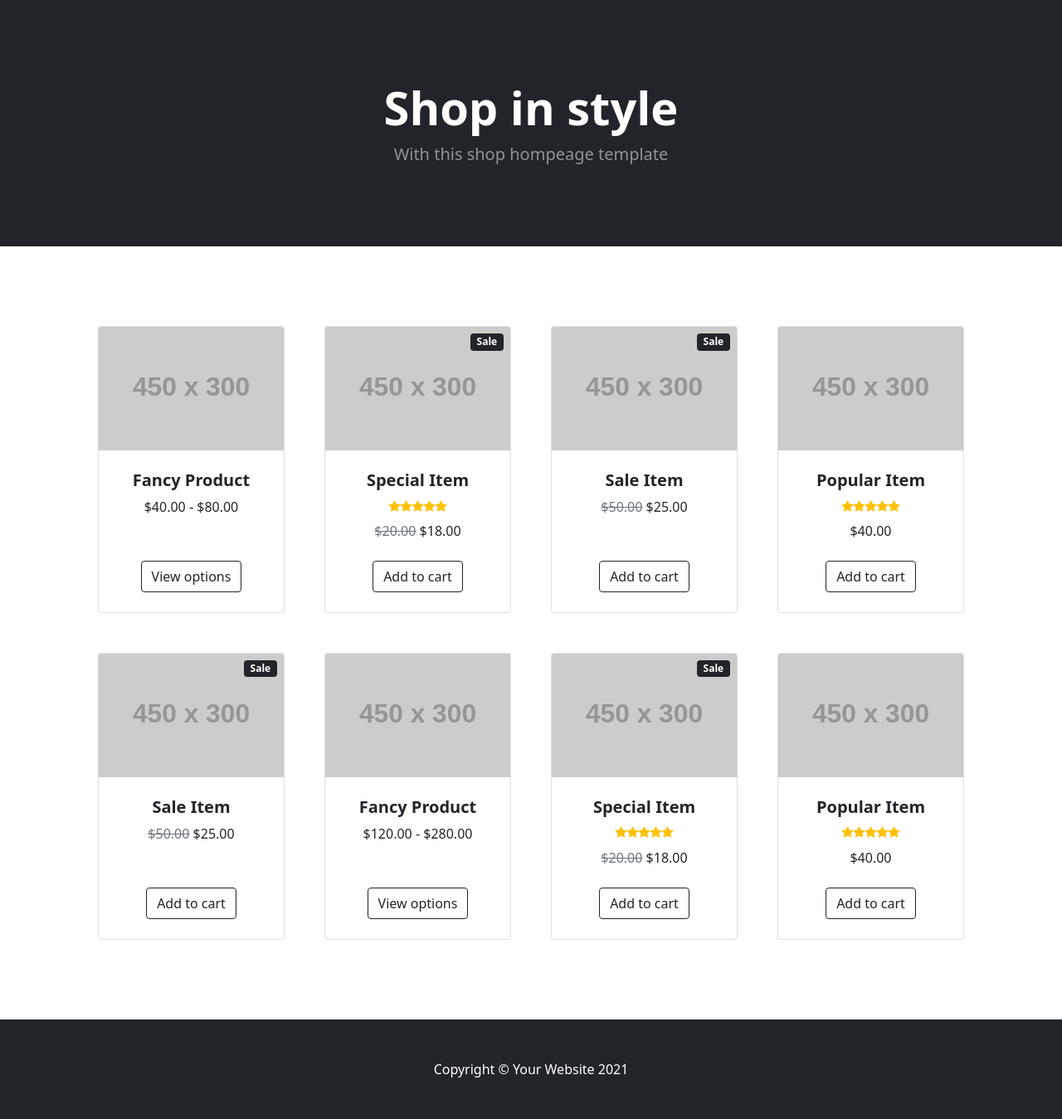
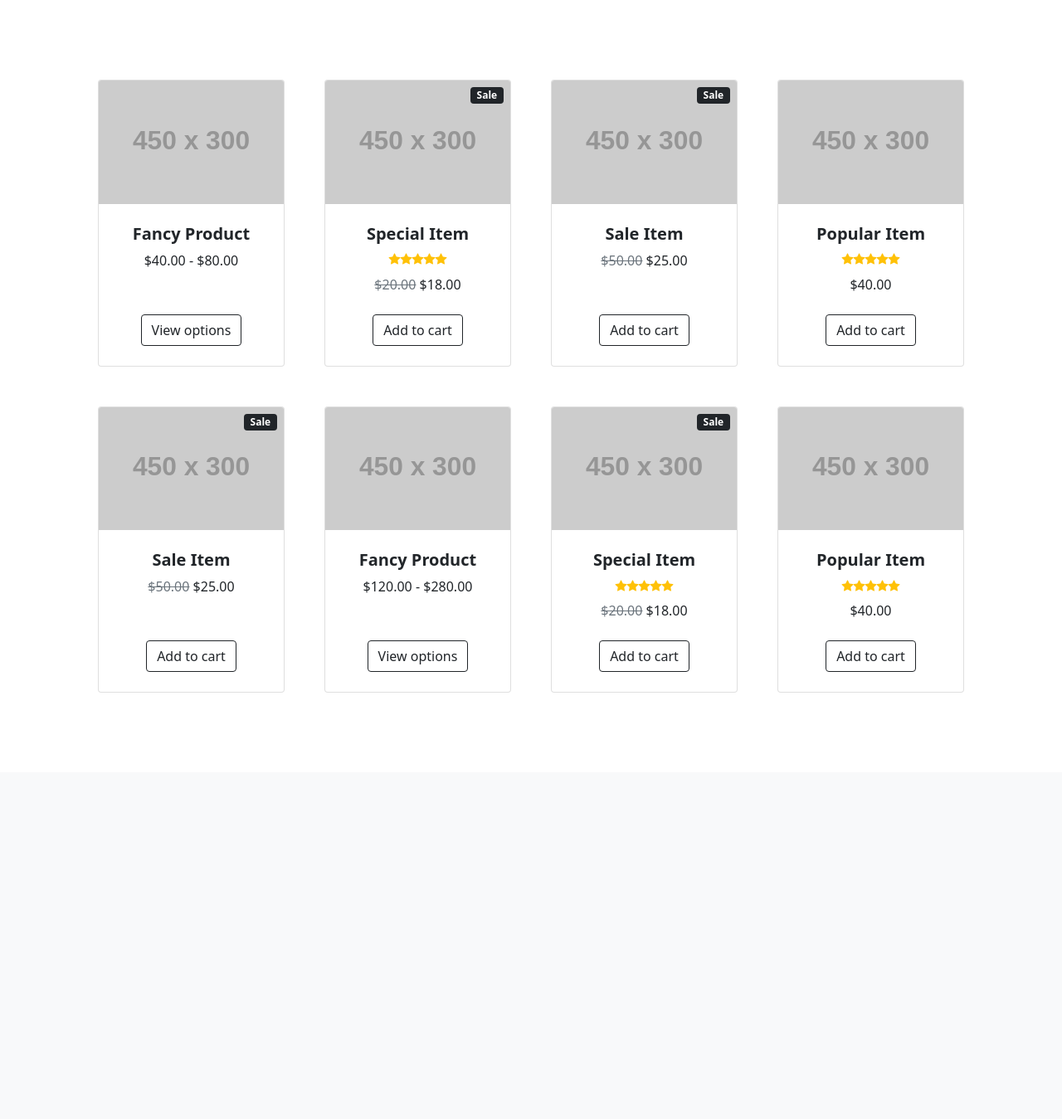
Before and after one commit to seychenko/django-eCommerce-website, a Django app: page /catalog/ in a window 1280 px wide. Shown: the part 56-1405 px from the top of the page at 83% size. After the commit the page ends 891 px from the top, so only its background shows below. Run offline with Django 3.2, Linux system fonts and the light colour scheme; grey boxes labelled with a size stand in for pictures from a placeholder-image service; some libraries are stand-ins or nearby versions.

Commit message:
Remove header and footer from base template

```diff
--- a/eCommerce/catalog/templates/index.html
+++ b/eCommerce/catalog/templates/index.html
@@ -44,15 +44,6 @@
                 </div>
             </div>
         </nav>
-        <!-- Header-->
-        <header class="bg-dark py-5">
-            <div class="container px-4 px-lg-5 my-5">
-                <div class="text-center text-white">
-                    <h1 class="display-4 fw-bolder">Shop in style</h1>
-                    <p class="lead fw-normal text-white-50 mb-0">With this shop hompeage template</p>
-                </div>
-            </div>
-        </header>
         <!-- Section-->
         <section class="py-5">
             {% block content %}
@@ -258,10 +249,6 @@
             </div>
         {% endblock content %}
         </section>
-        <!-- Footer-->
-        <footer class="py-5 bg-dark">
-            <div class="container"><p class="m-0 text-center text-white">Copyright &copy; Your Website 2021</p></div>
-        </footer>
         <!-- Bootstrap core JS-->
         <script src="https://cdn.jsdelivr.net/npm/bootstrap@5.1.3/dist/js/bootstrap.bundle.min.js"></script>
         <!-- Core theme JS-->
```
